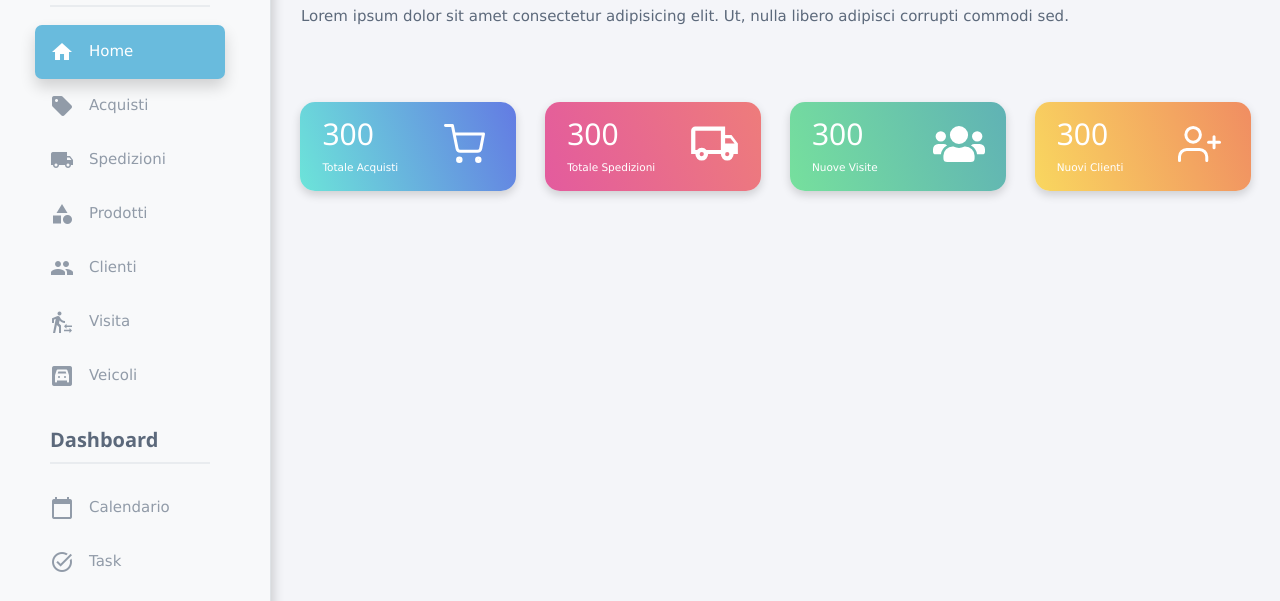
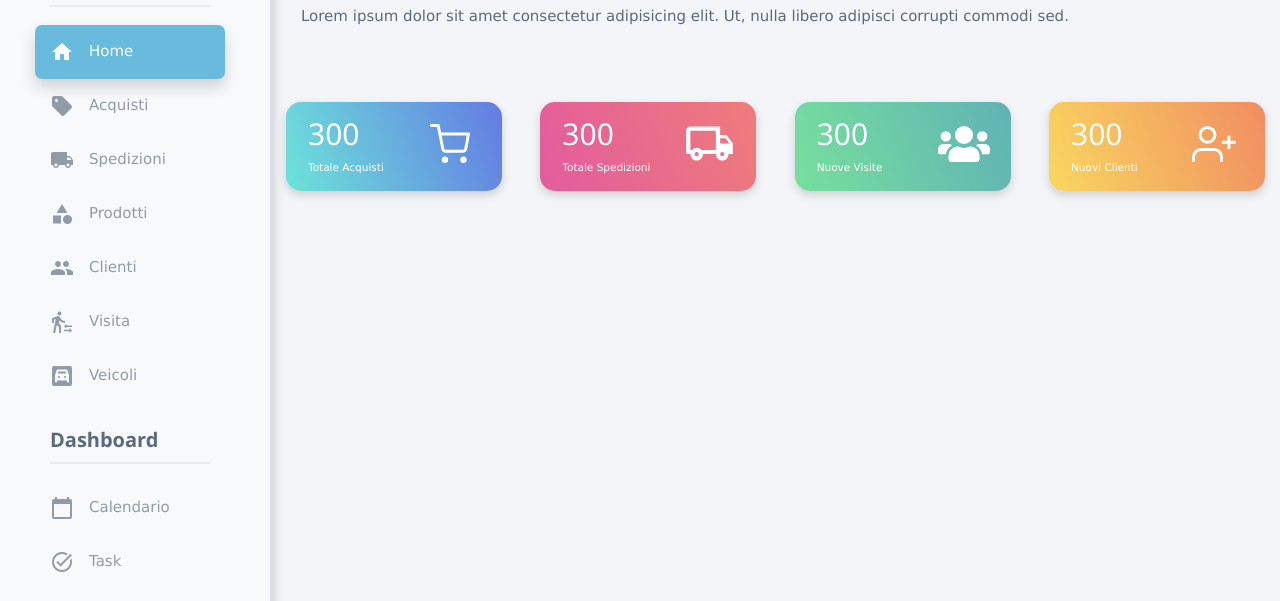
Before and after one commit to giuseppelegrottaglie/giuseppelegrottaglie.github.io, a website: page index.html in a window 1280 px wide. Shown: the part 172-773 px from the top of the page. Drawn offline with nearby package versions, Linux system fonts and the light colour scheme.

Commit message:
sistemate cards

```diff
--- a/css/simple-sidebar.css
+++ b/css/simple-sidebar.css
@@ -218,7 +218,8 @@
 .card-deck{
   display: flex;
   flex-wrap: wrap;
-  justify-content: space-around;
+  justify-content: space-between;
+  align-content: space-around;
 }
 
 .my-align{
```
